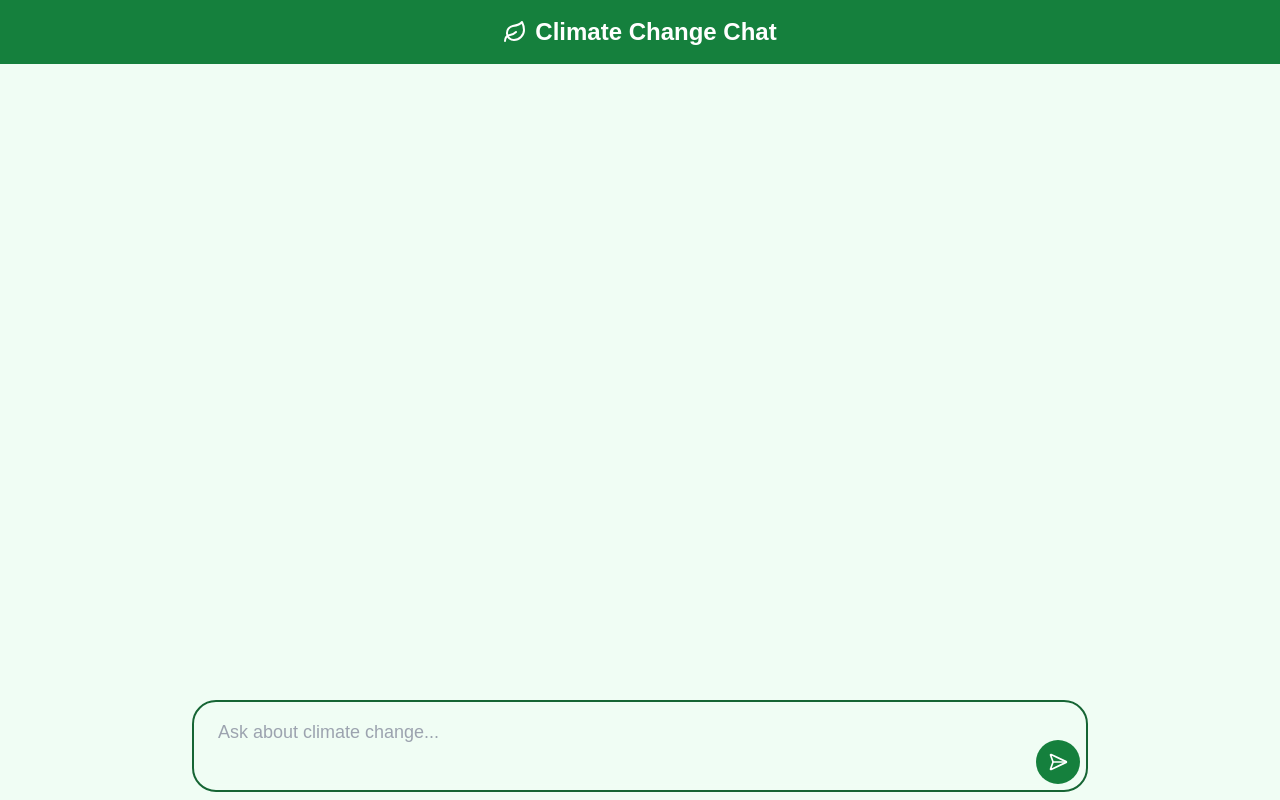
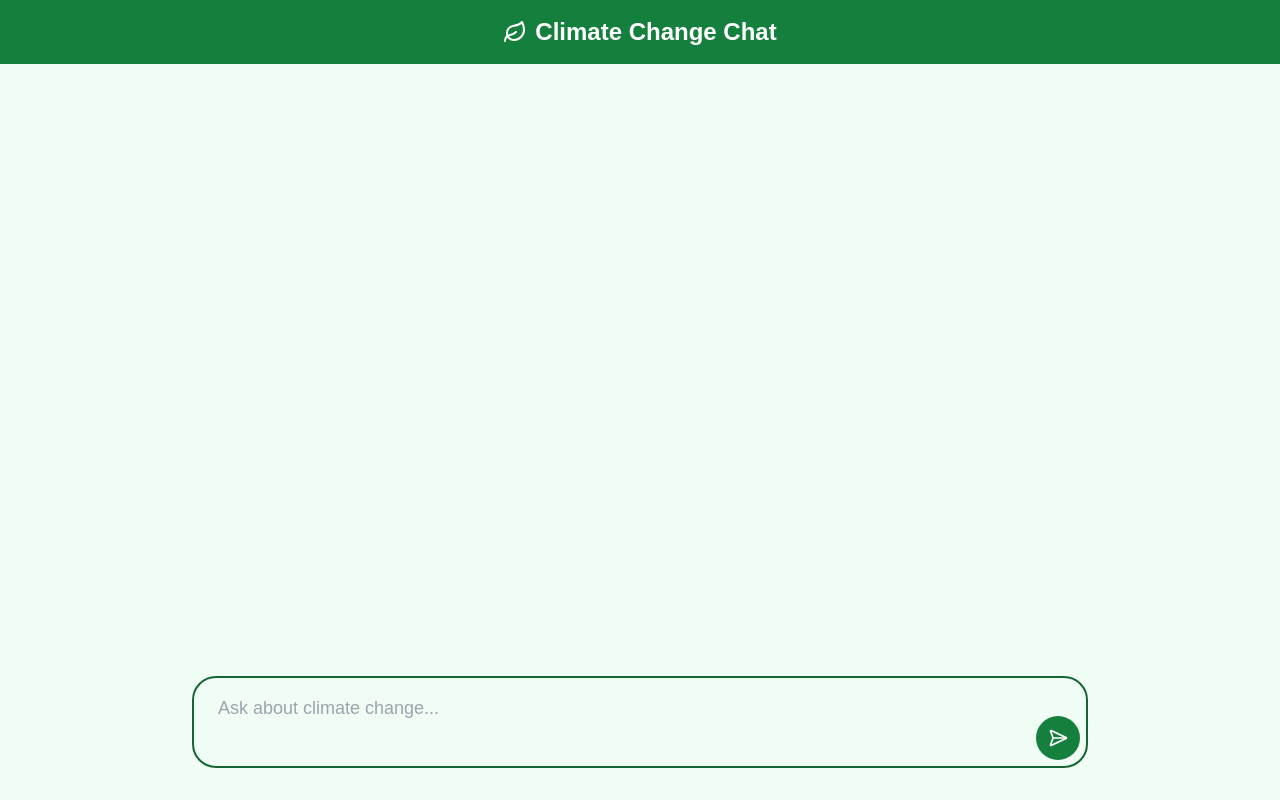
Before and after one commit to Rutwij12/climate-change-frontend, a Next.js app: page /chat in a window 1280 px wide. Built offline with nearby package versions, Linux system fonts and the light colour scheme.

Commit message:
Fix: Add padding between MessageInput box and bottom of webpage

```diff
--- a/src/app/chat/page.tsx
+++ b/src/app/chat/page.tsx
@@ -71,7 +71,9 @@ function ClimateChatContent() {
       </div>
 
       {/* Fixed Input */}
-      <MessageInput input={input} setInput={setInput} handleSubmit={handleSubmit} />
+      <div className="bg-green-50 pb-6">
+        <MessageInput input={input} setInput={setInput} handleSubmit={handleSubmit} />
+      </div>
     </div>
   );
 }
```
